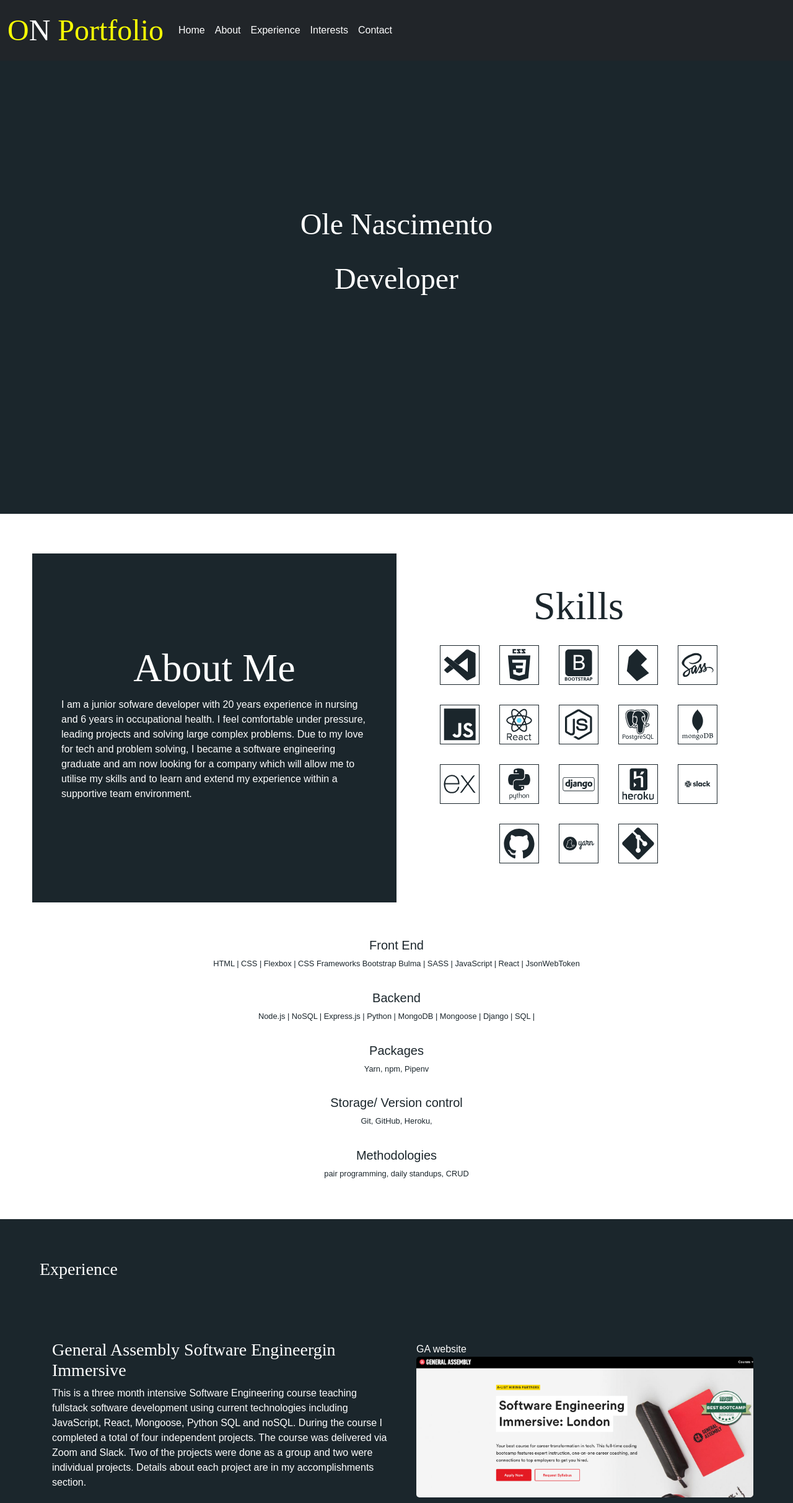
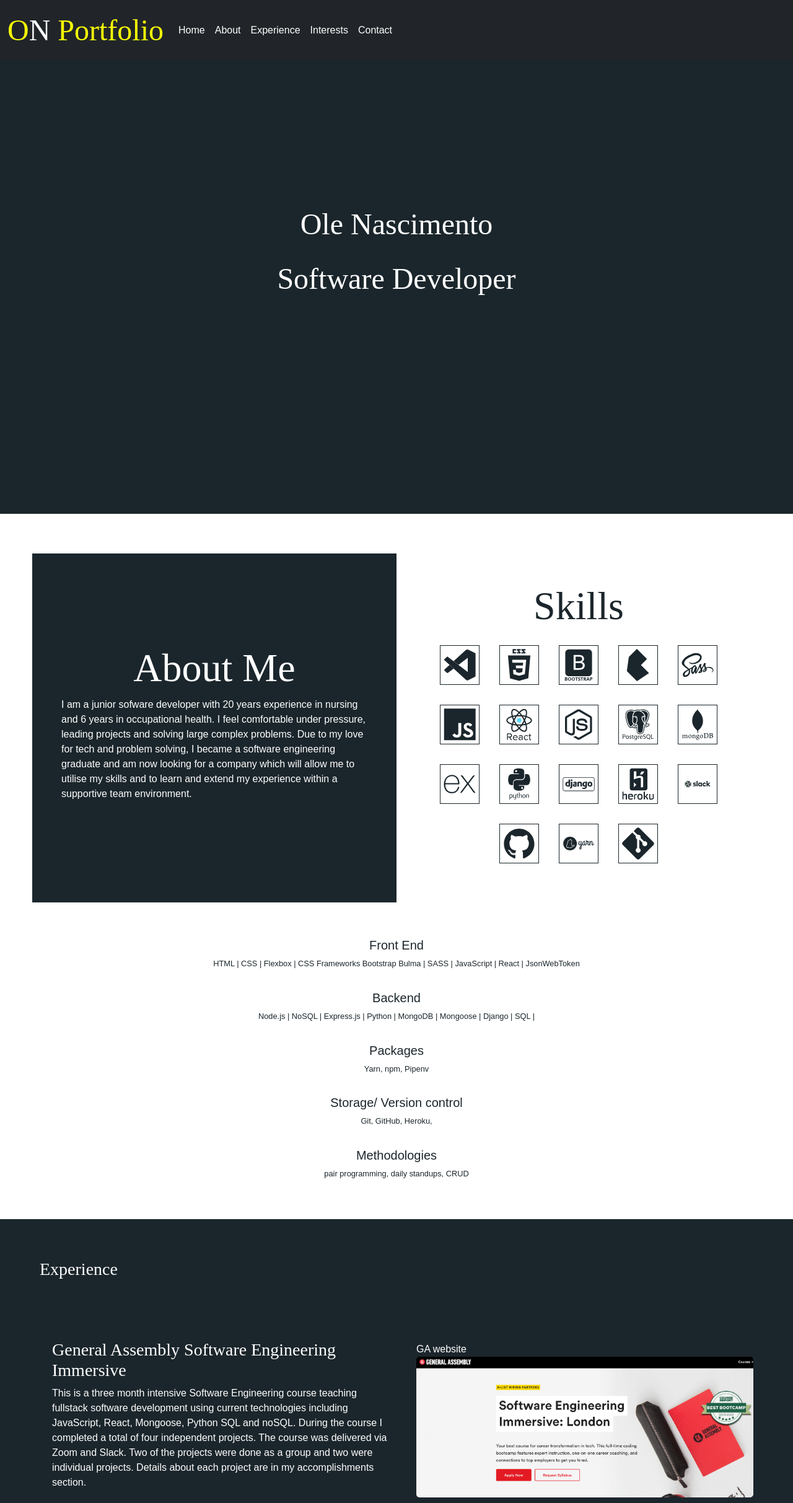
Before and after one commit to eintrittfrei/Portfolio, a React (Create React App) app: page / in a window 1280 px wide. Shown: the top 2425 px of the page at 62% size. Built offline with nearby package versions, Linux system fonts and the light colour scheme; a web font is replaced by a local one.

Commit message:
icons fixed

```diff
--- a/src/components/Home.js
+++ b/src/components/Home.js
@@ -14,7 +14,7 @@ const Home = () => {
       <div className="allerta home mx-auto">
 
         <p>Ole Nascimento</p>
-        <p>Developer</p>
+        <p>Software Developer</p>
       </div>
       </section>
       <section className="about" id="abouty" fluid>
--- a/src/components/Projects.js
+++ b/src/components/Projects.js
@@ -7,7 +7,7 @@ const Projects = () => {
     <><div><h3 className="allerta">Experience</h3></div>
     <div className="row">
         <div className="col-sm">
-          <div><h3 className="allerta">General Assembly Software Engineergin Immersive</h3></div>
+          <div><h3 className="allerta">General Assembly Software Engineering Immersive</h3></div>
           <div><p>This is a three month intensive Software Engineering course teaching fullstack software development using current technologies including JavaScript, React, Mongoose, Python SQL and noSQL. During the course I completed a total of four independent projects. The course was delivered via Zoom and Slack.
           Two of the projects were done as a group and two were individual projects. Details about each project are in my accomplishments section.
  </p></div>
--- a/src/index.scss
+++ b/src/index.scss
@@ -47,7 +47,7 @@ color: #1b262c;
 }
 .devicon-devicon-plain {
   max-width: 4em;
-  min-width: 1em;
+  min-width: 4em;
   margin: 1rem;
   fill: #1b262c;
   color: #1b262c;
```
